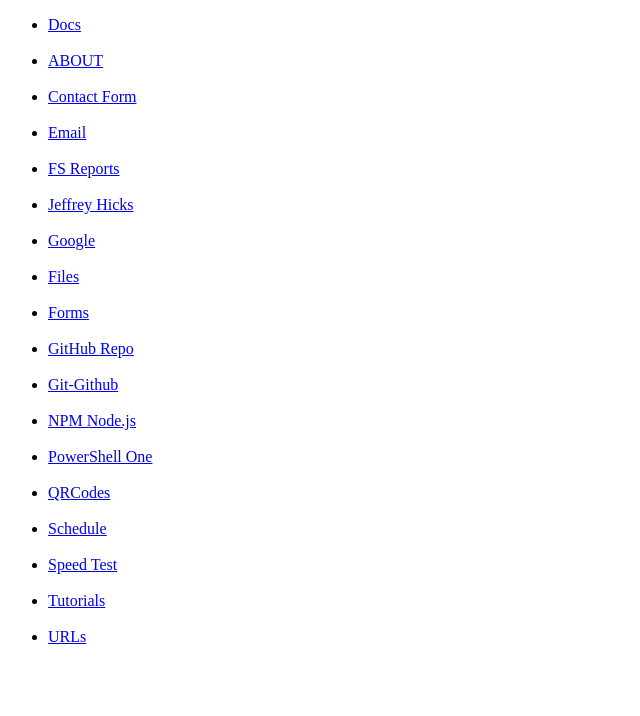
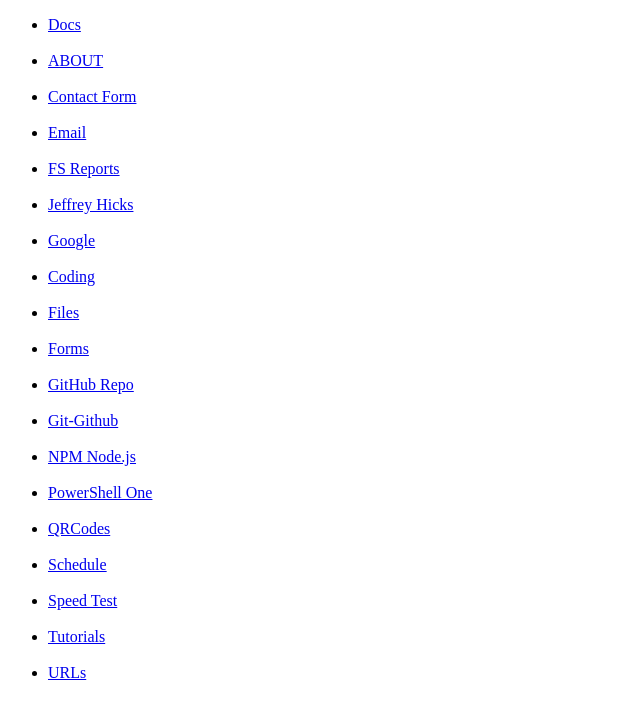
Before and after one commit to KIBrown031/kibrown031.github.io, a plain HTML site: page index.html in a window 1280 px wide. Shown: the whole page, without its empty margins (0-640 px from the left). Drawn offline with Linux system fonts and the light colour scheme.

Commit message:
Update index.html

```diff
--- a/index.html
+++ b/index.html
@@ -17,6 +17,7 @@
   <li><a href="/fsreport.txt">FS Reports</a></li><br>
   <li><a href="https://buttondown.com/behind-the-powershell-pipeline/archive/">Jeffrey Hicks</a></li><br>
   <li><a href="https://google.com">Google</a></li><br>
+  <li><a href=/coding.html">Coding</a></li><br>
   <li><a href="/files.html">Files</a></li><br>
   <li><a href="/simpleform.html">Forms</a></li><br>
   <li><a href="https://github.com/">GitHub Repo</a></li><br>
```
